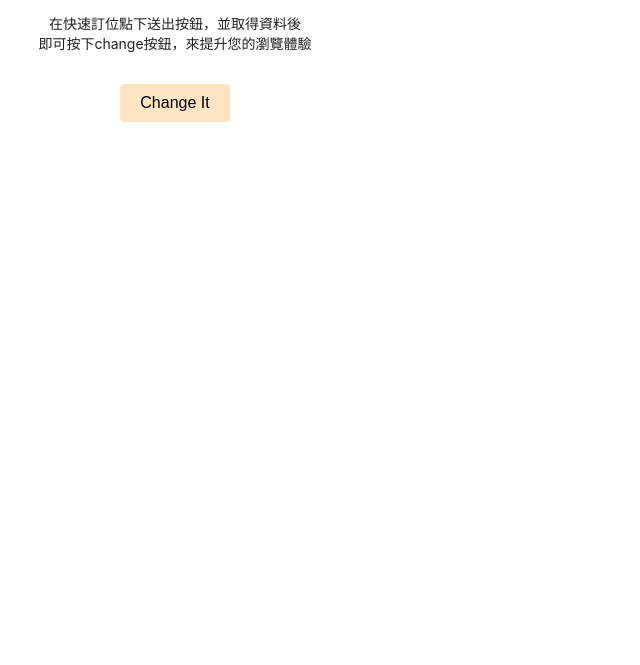
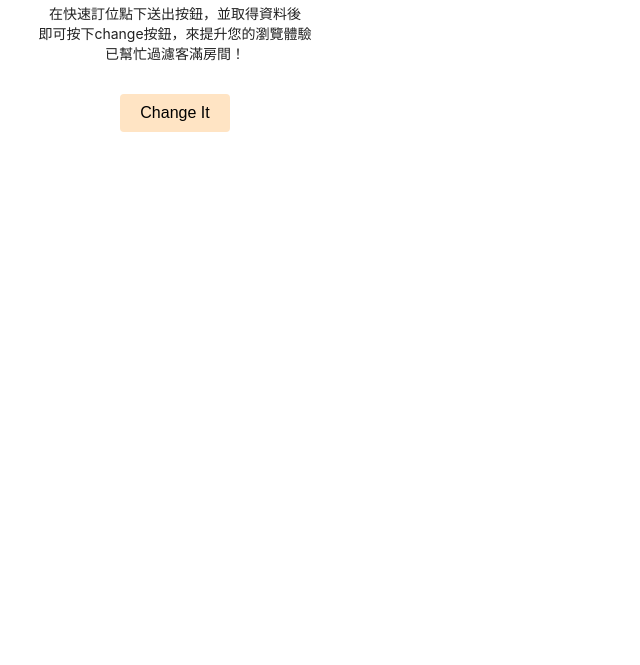
Before and after one commit to blackramble/icamping-chrome-extension, a website built with webpack: page public/popup.html in a window 1280 px wide. Shown: the part 135-800 px from the top of the page, without its empty margins (0-640 px from the left). Built offline with nearby package versions, Linux system fonts and the light colour scheme; files whose address does not match are found by name.

Commit message:
feat: 🎸 新增文字

```diff
--- a/public/popup.html
+++ b/public/popup.html
@@ -20,7 +20,7 @@
             <div class="subtitle">
                 <p>在快速訂位點下送出按鈕，並取得資料後</p>
                 <p>即可按下change按鈕，來提升您的瀏覽體驗</p>
-                <p></p>
+                <p>已幫忙過濾客滿房間！</p>
             </div>
             <div class="button-container">
                 <button
```
